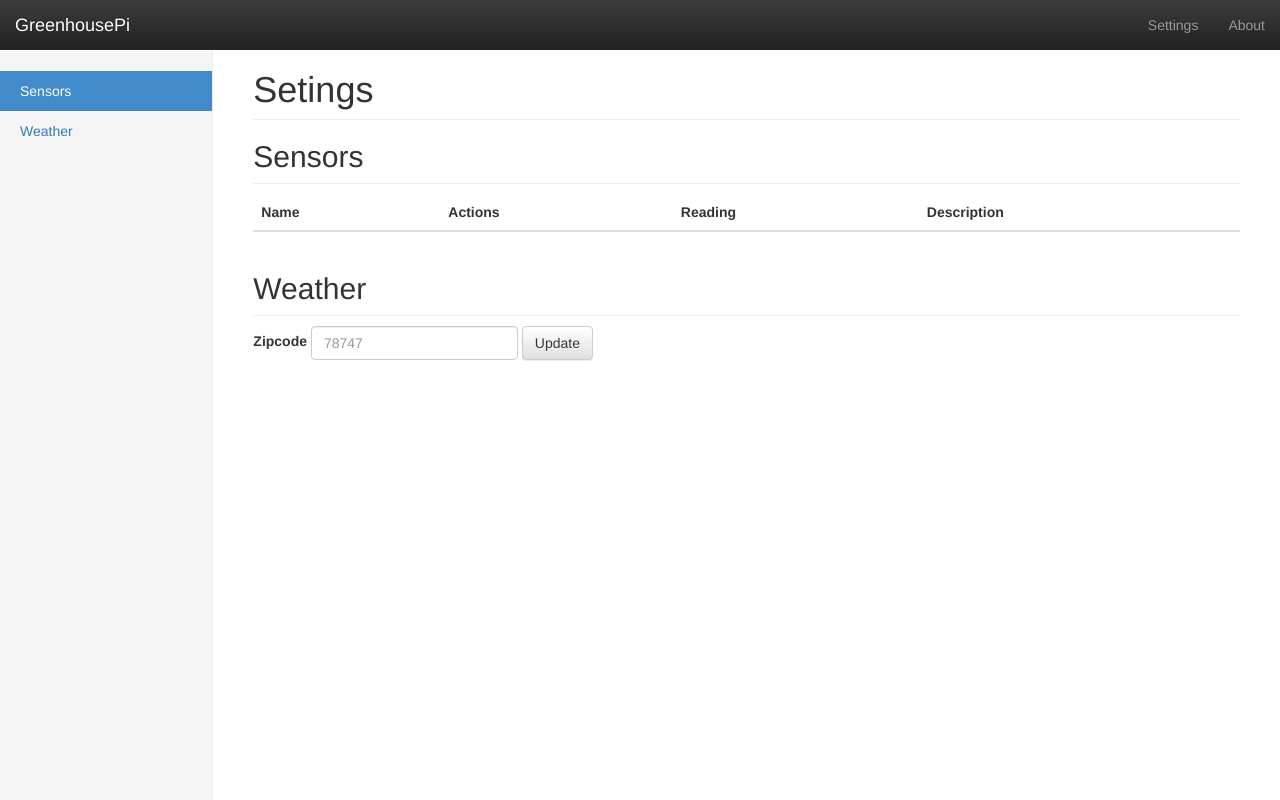
After one commit to depperson/ghpi, a PHP site: page /settings.php in a window 1280 px wide. The commit adds this page. Run offline with PHP 8.4, Linux system fonts and the light colour scheme; lists and menus that the app fills with data are empty; some libraries are stand-ins or nearby versions.

Commit message:
settings framework

```diff
--- /dev/null
+++ b/www/dashboard.css
@@ -0,0 +1,105 @@
+/*
+ * Base structure
+ */
+
+/* Move down content because we have a fixed navbar that is 50px tall */
+body {
+  padding-top: 50px;
+}
+
+
+/*
+ * Global add-ons
+ */
+
+.sub-header {
+  padding-bottom: 10px;
+  border-bottom: 1px solid #eee;
+}
+
+/*
+ * Top navigation
+ * Hide default border to remove 1px line.
+ */
+.navbar-fixed-top {
+  border: 0;
+}
+
+/*
+ * Sidebar
+ */
+
+/* Hide for mobile, show later */
+.sidebar {
+  display: none;
+}
+@media (min-width: 768px) {
+  .sidebar {
+    position: fixed;
+    top: 51px;
+    bottom: 0;
+    left: 0;
+    z-index: 1000;
+    display: block;
+    padding: 20px;
+    overflow-x: hidden;
+    overflow-y: auto; /* Scrollable contents if viewport is shorter than content. */
+    background-color: #f5f5f5;
+    border-right: 1px solid #eee;
+  }
+}
+
+/* Sidebar navigation */
+.nav-sidebar {
+  margin-right: -21px; /* 20px padding + 1px border */
+  margin-bottom: 20px;
+  margin-left: -20px;
+}
+.nav-sidebar > li > a {
+  padding-right: 20px;
+  padding-left: 20px;
+}
+.nav-sidebar > .active > a,
+.nav-sidebar > .active > a:hover,
+.nav-sidebar > .active > a:focus {
+  color: #fff;
+  background-color: #428bca;
+}
+
+
+/*
+ * Main content
+ */
+
+.main {
+  padding: 20px;
+}
+@media (min-width: 768px) {
+  .main {
+    padding-right: 40px;
+    padding-left: 40px;
+  }
+}
+.main .page-header {
+  margin-top: 0;
+}
+
+
+/*
+ * Placeholder dashboard ideas
+ */
+
+.placeholders {
+  margin-bottom: 30px;
+  text-align: center;
+}
+.placeholders h4 {
+  margin-bottom: 0;
+}
+.placeholder {
+  margin-bottom: 20px;
+}
+.placeholder img {
+  display: inline-block;
+  border-radius: 50%;
+}
--- /dev/null
+++ b/www/settings.php
@@ -0,0 +1,103 @@
+<!DOCTYPE html>
+<html lang="en">
+<head>
+ <!-- bootstrap //-->
+ <link rel="stylesheet" href="https://maxcdn.bootstrapcdn.com/bootstrap/3.3.2/css/bootstrap.min.css">
+ <link rel="stylesheet" href="https://maxcdn.bootstrapcdn.com/bootstrap/3.3.2/css/bootstrap-theme.min.css">
+ <script src="https://maxcdn.bootstrapcdn.com/bootstrap/3.3.2/js/bootstrap.min.js"></script>
+ <meta name="viewport" content="width=device-width, initial-scale=1">
+ <link href="dashboard.css" rel="stylesheet">
+ <!--[if lt IE 9]>
+  <script src="https://oss.maxcdn.com/html5shiv/3.7.2/html5shiv.min.js"></script>
+  <script src="https://oss.maxcdn.com/respond/1.4.2/respond.min.js"></script>
+ <![endif]-->
+ <!-- /bootstrap //-->
+</head>
+<body>
+    <nav class="navbar navbar-inverse navbar-fixed-top">
+      <div class="container-fluid">
+        <div class="navbar-header">
+          <button type="button" class="navbar-toggle collapsed" data-toggle="collapse" data-target="#navbar" aria-expanded="false" aria-controls="navbar">
+            <span class="sr-only">Toggle navigation</span>
+            <span class="icon-bar"></span>
+            <span class="icon-bar"></span>
+            <span class="icon-bar"></span>
+          </button>
+          <a class="navbar-brand" href="#">GreenhousePi</a>
+        </div>
+        <div id="navbar" class="navbar-collapse collapse">
+          <ul class="nav navbar-nav navbar-right">
+            <li><a href="#">Settings</a></li>
+            <li><a href="#">About</a></li>
+          </ul>
+        </div>
+      </div>
+    </nav>
+
+    <div class="container-fluid">
+      <div class="row">
+        <div class="col-sm-3 col-md-2 sidebar">
+          <ul class="nav nav-sidebar">
+            <li class="active"><a href="#sensors">Sensors <span class="sr-only">(current)</span></a></li>
+            <li><a href="#weather">Weather</a></li>
+          </ul>
+        </div>
+        <div class="col-sm-9 col-sm-offset-3 col-md-10 col-md-offset-2 main">
+          <h1 class="page-header">Setings</h1>
+
+          <h2 class="sub-header">Sensors</h2><a name="sensors"></a>
+          <div class="table-responsive">
+            <table class="table table-striped">
+              <thead>
+                <tr>
+                  <th>Name</th>
+                  <th>Actions</th>
+                  <th>Reading</th>
+                  <th>Description</th>
+                </tr>
+              </thead>
+              <tbody>
+		<?php
+		$files = glob("/opt/ghpi/rrd/*");
+		foreach ($files as $file) {
+			echo "                <tr>";
+			echo "                  <td>". $file ."</td>";
+			echo "                  <td>
+						  <a href='#'>edit</a>
+                                                </td>";
+			echo "                  <td>100.10</td>";
+			echo "                  <td>The quick brown fox jumps over the lazy dog.</td>";
+			echo "                </tr>";
+		}
+		?>
+              </tbody>
+            </table>
+          </div>
+
+	  <h2 class="sub-header">Weather</h2><a name="weather"></a>
+	  <form class="form-inline">
+  	    <div class="form-group">
+    	      <label for="exampleInputName2">Zipcode</label>
+              <input type="text" class="form-control" id="exampleInputName2" placeholder="78747">
+            </div>
+  	    <button type="submit" class="btn btn-default">Update</button>
+ 	  </form>
+
+
+
+        </div>
+      </div>
+    </div>
+
+    <!-- Bootstrap core JavaScript
+    ================================================== -->
+    <!-- Placed at the end of the document so the pages load faster -->
+    <script src="https://ajax.googleapis.com/ajax/libs/jquery/1.11.2/jquery.min.js"></script>
+    <script src="../../dist/js/bootstrap.min.js"></script>
+    <script src="../../assets/js/docs.min.js"></script>
+    <!-- IE10 viewport hack for Surface/desktop Windows 8 bug -->
+    <script src="../../assets/js/ie10-viewport-bug-workaround.js"></script>
+
+
+</body>
+</html>
```
Also changed, not shown: www/index.php (+14 -1 lines), 2 other files.
